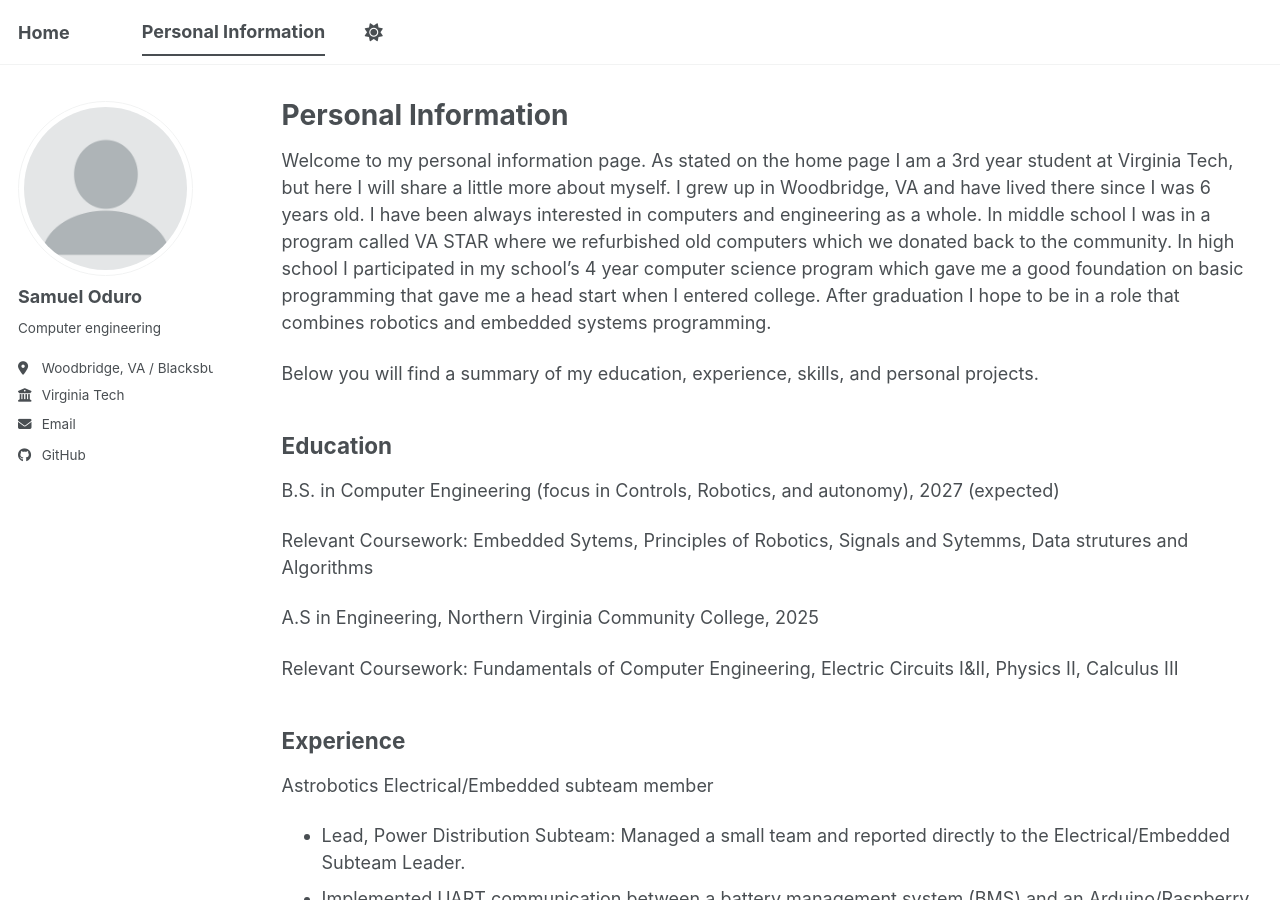
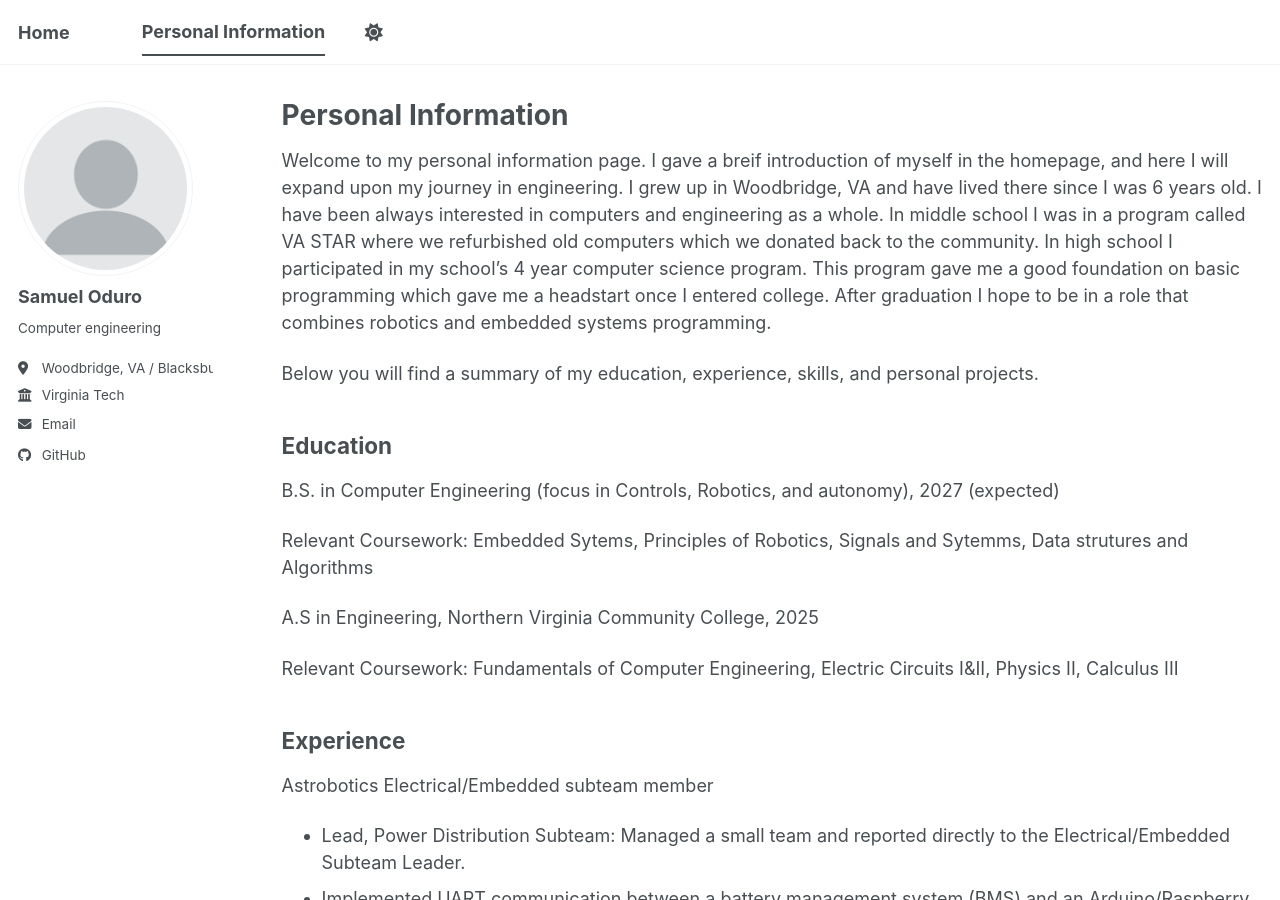
Before and after one commit to samduro3/samduro3.github.io, a Jekyll site: the page built from _pages/personalInformation.md, in a window 1280 px wide and 900 px high. Built offline with Jekyll 4.4.1, drawn with Linux system fonts in a browser that asks for light colours; a script bundle is joined from its source files by our own code; library files that are not in the unit come from our copies.

Commit message:
made some grammar edits to the personal info page

```diff
--- a/_pages/personalInformation.md
+++ b/_pages/personalInformation.md
@@ -4,7 +4,7 @@ title: "Personal Information"
 permalink: /personalInformation/
 ---
 
-Welcome to my personal information page. As stated on the home page I am a 3rd year student at Virginia Tech, but here I will share a little more about myself. I grew up in Woodbridge, VA and have lived there since I was 6 years old. I have been always interested in computers and engineering as a whole. In middle school I was in a program called VA STAR where we refurbished old computers which we donated back to the community. In high school I participated in my school's 4 year computer science program which gave me a good foundation on basic programming that gave me a head start when I entered college. After graduation I hope to be in a role that combines robotics and embedded systems programming.
+Welcome to my personal information page. I gave a breif introduction of myself in the homepage, and here I will expand upon my journey in engineering. I grew up in Woodbridge, VA and have lived there since I was 6 years old. I have been always interested in computers and engineering as a whole. In middle school I was in a program called VA STAR where we refurbished old computers which we donated back to the community. In high school I participated in my school's 4 year computer science program. This program gave me a good foundation on basic programming which gave me a headstart once I entered college. After graduation I hope to be in a role that combines robotics and embedded systems programming.
 
 
 
@@ -35,7 +35,6 @@ Automatic Blood Pressure Cuff
 -	Co-designed hardware and software subsystems, including analog filter design and microcontroller integration.
 -	Created clear and organized presentations and weekly reports to document project milestones and findings.
 
-
 Skills
 -----
 Programming: C, Python, Java, MATLAB
```
